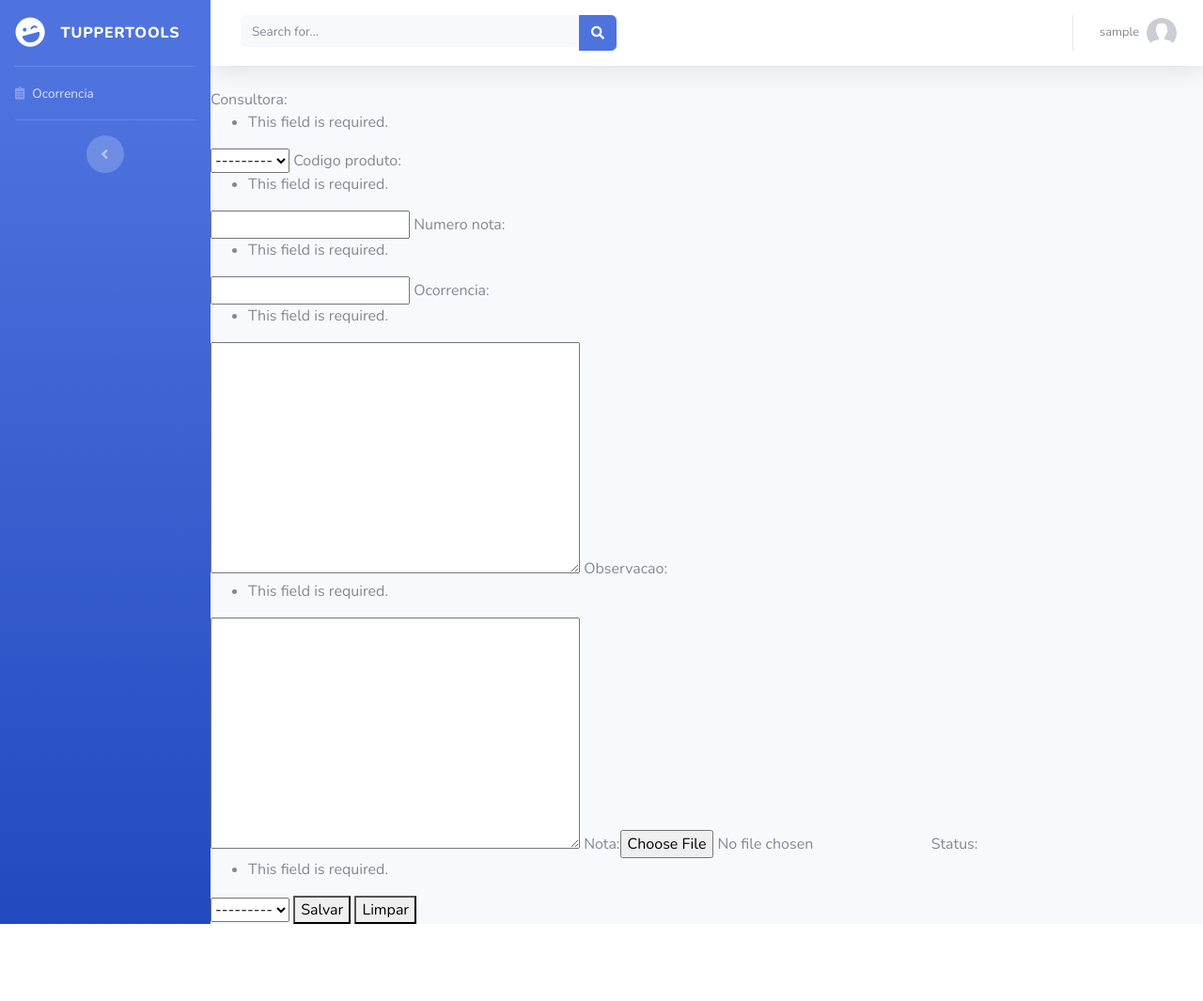
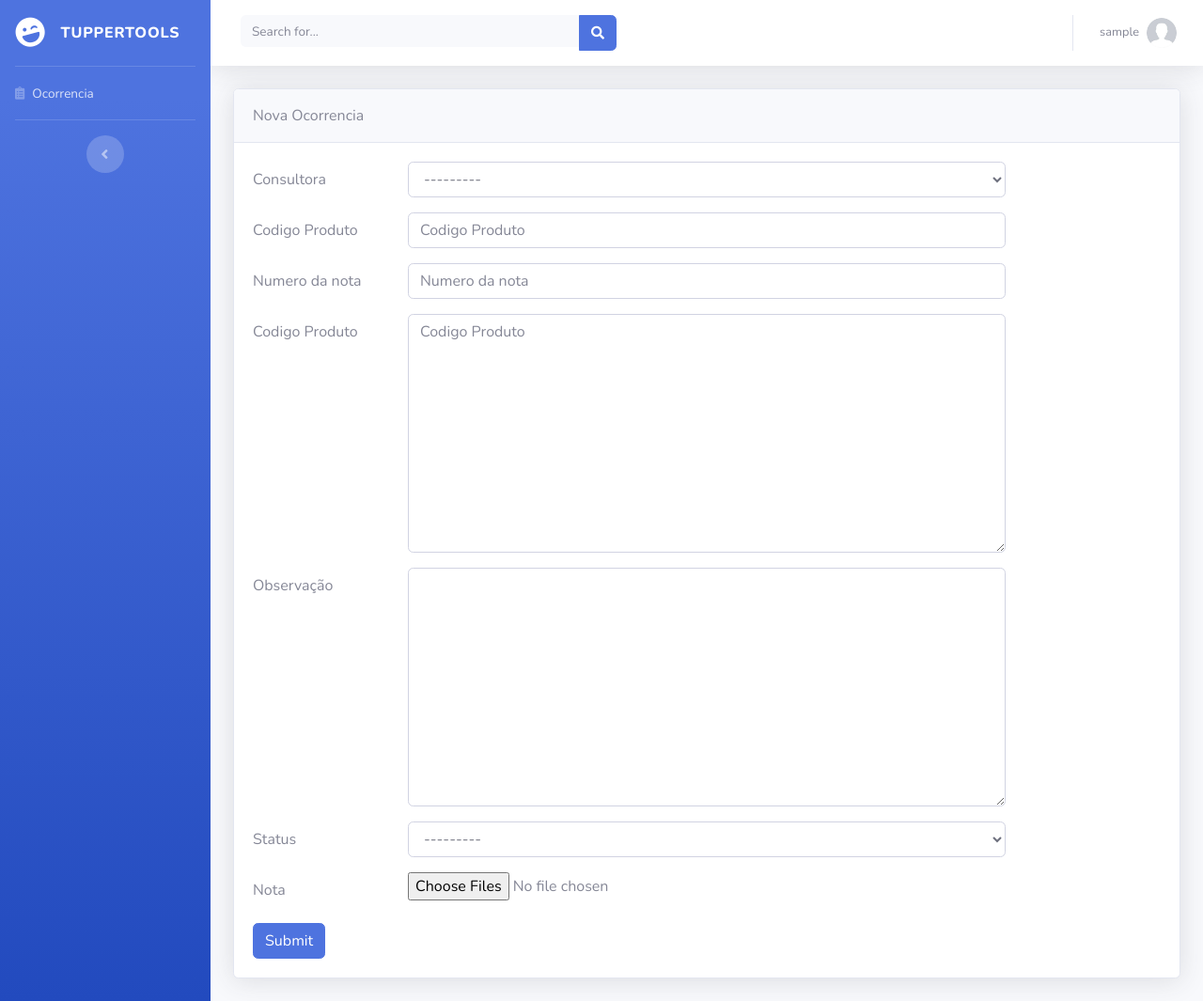
Before and after one commit to fabriciolc/tupperTools, a Django app: page /ocorrencias/new/ in a window 1280 px wide. Shown: the whole page at 94% size. Before the commit the page ends 983 px from the top, so only its background shows below. Run offline with Django 3.2, Linux system fonts and the light colour scheme; the visitor is signed in with stand-in values (Sample User, id 1); data that the repository does not hold is empty; some libraries are stand-ins or nearby versions.

Commit message:
Formulario new_ocorrencia com css feito

```diff
--- a/home/templates/home.html
+++ b/home/templates/home.html
@@ -46,6 +46,7 @@
   <!-- Bootstrap core JavaScript-->
   <script src=" {% static 'vendor/jquery/jquery.min.js' %} "></script>
   <script src=" {% static 'vendor/bootstrap/js/bootstrap.bundle.min.js' %}  "></script>
+
   <!-- Core plugin JavaScript-->
   <script src=" {% static 'vendor/jquery-easing/jquery.easing.min.js' %} "></script>
 
--- a/home/templates/index.html
+++ b/home/templates/index.html
@@ -12,8 +12,8 @@
     <link href=" {% static 'vendor/fontawesome-free/css/all.min.css' %}" rel="stylesheet" type="text/css">
     {% comment %} <link href="https://maxcdn.bootstrapcdn.com/font-awesome/4.2.0/css/font-awesome.min.css" rel="stylesheet"> {% endcomment %}
     <link href="https://fonts.googleapis.com/css?family=Nunito:200,200i,300,300i,400,400i,600,600i,700,700i,800,800i,900,900i" rel="stylesheet">
-
-    <!-- Custom styles for this template-->
+    <link rel="stylesheet" href="https://stackpath.bootstrapcdn.com/bootstrap/4.3.1/css/bootstrap.min.css" integrity="sha384-ggOyR0iXCbMQv3Xipma34MD+dH/1fQ784/j6cY/iJTQUOhcWr7x9JvoRxT2MZw1T" crossorigin="anonymous">
+     <!-- Custom styles for this template-->
     <link href="{% static 'css/sb-admin-2.min.css' %}" rel="stylesheet">
     <link rel="stylesheet" href="{% static 'css/style.css' %}"> </link>
     <title>{% block title %}  {% endblock %}</title>
--- a/ocorrencias/models.py
+++ b/ocorrencias/models.py
@@ -10,7 +10,7 @@ class Ocorrencia(models.Model):
     numero_nota = models.IntegerField()
     ocorrencia = models.TextField(max_length=200)
     observacao = models.TextField()
-    nota = models.ImageField(upload_to='ocorrencias/notas', null=True, blank=True)
+    nota = models.FileField(upload_to='ocorrencias/notas', null=True, blank=True)
     status = models.ForeignKey(Status_type, on_delete=models.CASCADE)
     date_created = models.DateField(default=date.today)
     last_updated = models.DateField(auto_now=True)
--- a/ocorrencias/templates/form_occurrence.html
+++ b/ocorrencias/templates/form_occurrence.html
@@ -1,14 +1,72 @@
 {% extends 'index.html' %}
-
+{% load widget_tweaks %}
+{% load static %}
 {% block title %} Ocorrencias {% endblock %}
 
-{% block content %}
 <form method="POST" enctype="multipart/form-data">
-   {% csrf_token %}
    {{ form }}
    <button type="submit">Salvar</button>
    <button type="reset">Limpar</button>
 </form>
+{% block content %}
+
+
+<div class="container-fluid">
+   <div class="card shadow mb-4">
+      <div class="card-header py-3">
+         {{ titulo }}
+      </div>
+      <div class="card-body">
+         <form method="POST" enctype="multipart/form-data">
+            {% csrf_token %}
+            <div class="form-group row">
+               <label  class="col-sm-2 col-form-label">Consultora</label>
+               <div class="col-sm-8">
+               {% render_field form.consultora type="text" class+="form-control form-control-user" placeholder="Consultora"%}
+               </div>
+            </div>
+            <div class="form-group row">
+               <label  class="col-sm-2 col-form-label">Codigo Produto</label>
+               <div class="col-sm-8">
+                {% render_field form.codigo_produto type="text" class+="form-control form-control-user" placeholder="Codigo Produto"%}
+               </div>
+            </div>
+            <div class="form-group row">
+               <label  class="col-sm-2 col-form-label">Numero da nota</label>
+               <div class="col-sm-8">
+                {% render_field form.numero_nota type="text" class+="form-control form-control-user" placeholder="Numero da nota"%}
+               </div>
+            </div>
+            <div class="form-group row">
+               <label  class="col-sm-2 col-form-label" >Codigo Produto</label>
+               <div class="col-sm-8">
+                {% render_field form.ocorrencia type="text" class+="form-control form-control-user" placeholder="Codigo Produto"%}
+               </div>
+            </div>
+            <div class="form-group row">
+               <label  class="col-sm-2 col-form-label" >Observação</label>
+               <div class="col-sm-8">
+                {% render_field form.observacao type="text" class+="form-control form-control-user" placeholder=""%}
+               </div>
+            </div>
+            <div class="form-group row">
+               <label  class="col-sm-2 col-form-label" >Status</label>
+               <div class="col-sm-8">
+                {% render_field form.status type="text" class+="form-control " placeholder=""%}
+               </div>
+            </div>
+            <div class="form-group row">
+               <label  class="col-sm-2 col-form-label" >Nota</label>
+               <div class="col-sm-8">
+                {% render_field form.nota type="file" multiple=""  class+="" id="customFile" %}
+               </div>
+            </div>
+            <button type="submit" class="btn btn-primary">Submit</button>
+         </form>
+      </div>
+   </div>
+</div>
+
 
 
 
--- a/ocorrencias/templates/show_occurrence.html
+++ b/ocorrencias/templates/show_occurrence.html
@@ -8,7 +8,6 @@
     {% comment %} <a href="{% url 'ocorrencias_new' %}">Nova Ocorrencia</a> {% endcomment %}
     <!-- Begin Page Content -->
         <div class="container-fluid">
-
           <!-- Page Heading -->
           {% comment %} <h1 class="h3 mb-2 text-gray-800">Ocorrencias</h1> {% endcomment %}
           <!-- DataTales Example -->
--- a/ocorrencias/views.py
+++ b/ocorrencias/views.py
@@ -6,25 +6,35 @@ from .forms import OccurrenceForm
 @login_required
 def ocorrencias_show(request):
     ocorrencias = Ocorrencia.objects.all()
-    context = {}
-    return render(request, "show_occurrence.html" , {'ocorrencias' : ocorrencias})
+    context = {
+        'ocorrencias':ocorrencias,
+    }
+    return render(request, "show_occurrence.html" ,{'ocorrencias' : ocorrencias})
 
 @login_required
 def ocorrencias_new(request):
     form = OccurrenceForm(request.POST, request.FILES,None)
+    context = {
+        'form' : form,
+        'titulo': 'Nova Ocorrencia',
+    }
     if form.is_valid():
         form.save()
         return redirect('ocorrencias_show')
-    return render(request, "form_occurrence.html",{'form' : form})
+    return render(request, "form_occurrence.html",context)
 
 @login_required
 def ocorrencias_edit(request, id):
     ocorrencia = get_object_or_404(Ocorrencia, pk=id)
     form = OccurrenceForm(request.POST or None, request.FILES or None, instance=ocorrencia)
+    context = {
+        'form' : form,
+        'titulo': 'Editar Ocorrencia',
+    }
     if form.is_valid():
         form.save()
         return redirect('ocorrencias_show')
-    return render(request, 'form_occurrence.html',{'form': form})
+    return render(request, 'form_occurrence.html',context)
 
 @login_required
 def ocorrencias_delete(request,id):
```
Also changed, not shown: ocorrencias/forms.py (line endings or trailing spaces).
